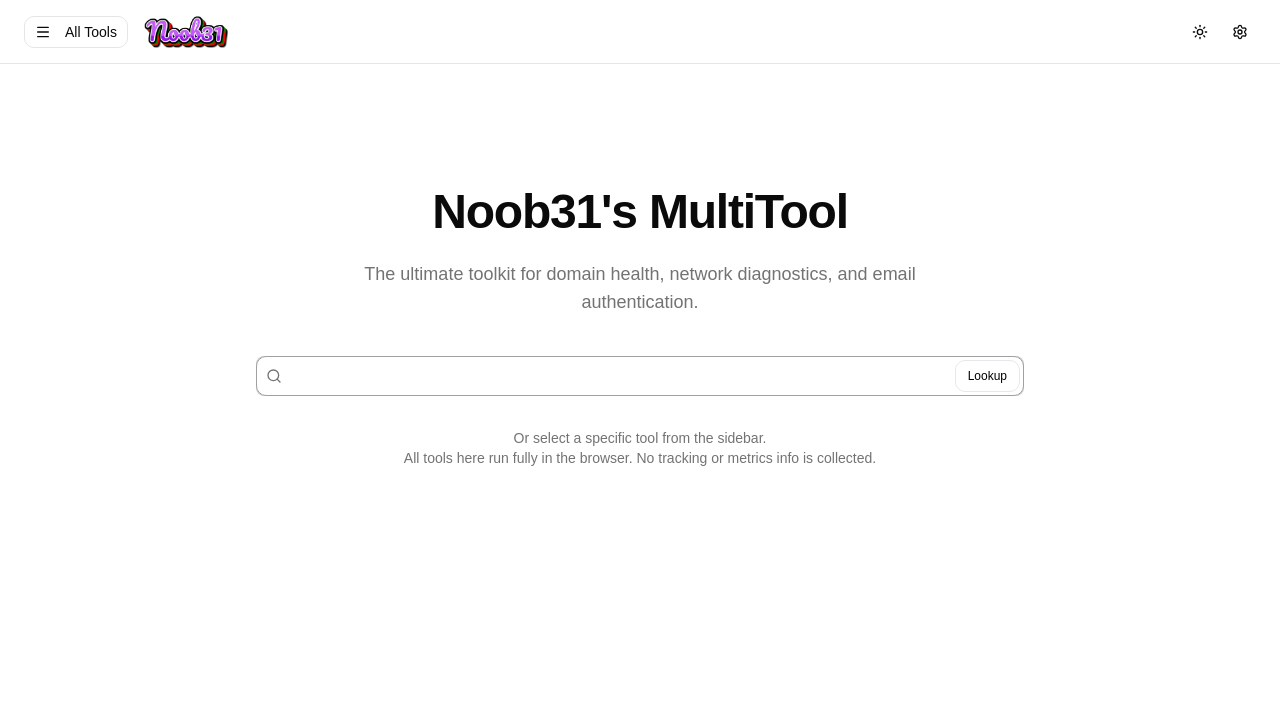
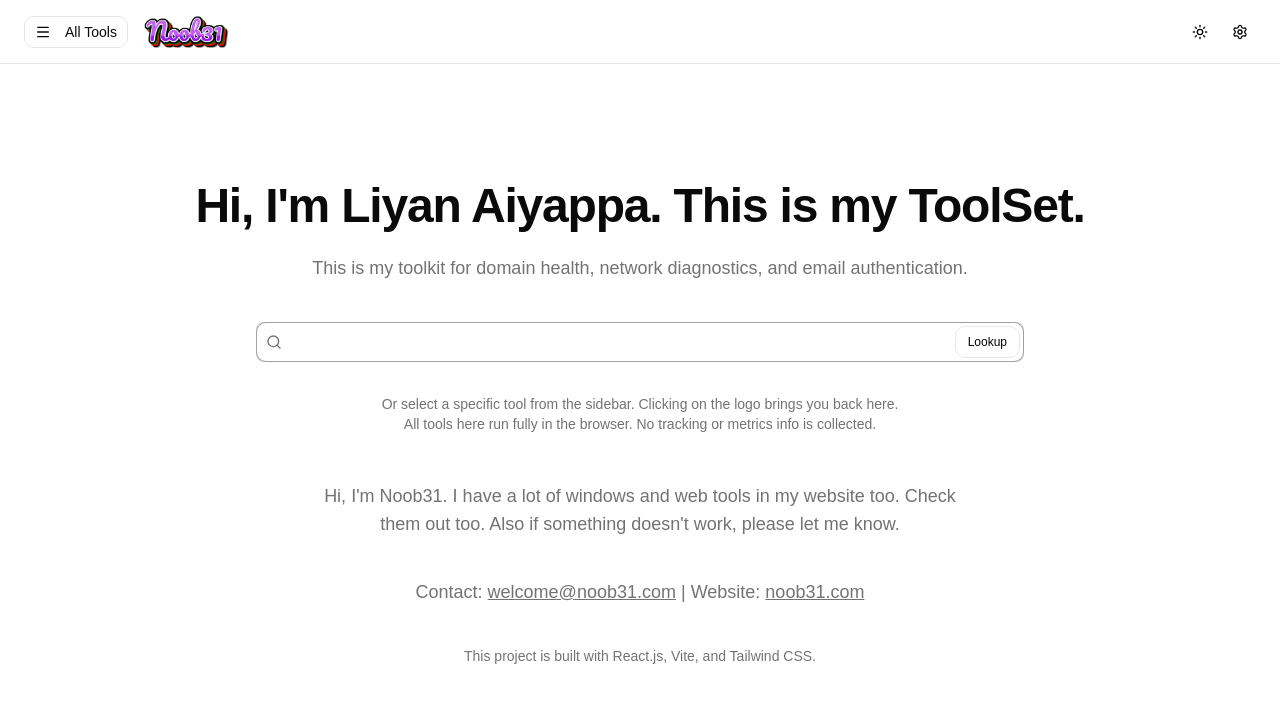
Before and after one commit to Noob31Gen/noob31-multitool, a React (Vite) app: page / in a window 1280 px wide. Shown: the top 702 px of the page. Built offline with nearby package versions, Linux system fonts and the light colour scheme.

Commit message:
modify37-release

```diff
--- a/src/App.tsx
+++ b/src/App.tsx
@@ -25,19 +25,31 @@ function App() {
       <AppLayout>
         <Routes>
           <Route path="/" element={
-            <div className="flex flex-col items-center justify-center min-h-[60vh] text-center px-4">
-              <h1 className="text-3xl sm:text-4xl md:text-5xl font-bold mb-6 tracking-tight">Noob31's MultiTool</h1>
+            <div className="flex flex-col items-center justify-center min-h-[calc(100vh-8rem)] text-center px-4">
+              <h1 className="text-3xl sm:text-4xl md:text-5xl font-bold mb-6 tracking-tight">Hi, I'm Liyan Aiyappa. This is my ToolSet.</h1>
               <p className="text-lg text-muted-foreground mb-10 max-w-2xl">
-                The ultimate toolkit for domain health, network diagnostics, and email authentication.
+                This is my toolkit for domain health, network diagnostics, and email authentication.
               </p>
               <div className="w-full max-w-3xl mb-8">
                 <SuperToolSearch className="relative w-full" autoFocus={true} />
               </div>
               <p className="text-sm text-muted-foreground">
-                Or select a specific tool from the sidebar.
+                Or select a specific tool from the sidebar. Clicking on the logo brings you back here.
               </p>
               <p className="text-sm text-muted-foreground">
                 All tools here run fully in the browser. No tracking or metrics info is collected.
+              </p>
+              <br></br>
+              <br></br>
+              <p className="text-lg text-muted-foreground mb-10 max-w-2xl">
+                Hi, I'm Noob31. I have a lot of windows and web tools in my website too. Check them out too. Also if something doesn't work, please let me know.
+              </p>
+              <p className="text-lg text-muted-foreground mb-10 max-w-2xl">
+                Contact: <a className="underline" href="mailto:welcome@noob31.com">welcome@noob31.com</a> |
+                Website: <a className="underline" href="https://noob31.com/" target="_blank">noob31.com</a>
+              </p>
+              <p className="text-sm text-muted-foreground">
+                This project is built with React.js, Vite, and Tailwind CSS.
               </p>
             </div>
           } />
--- a/src/components/layout/Sidebar.tsx
+++ b/src/components/layout/Sidebar.tsx
@@ -8,7 +8,7 @@ const TOOL_CATEGORIES = [
       { name: "DNS Lookup", path: "/dns/a" },
       { name: "DNSSEC Lookup", path: "/dnssec/dnskey" },
       { name: "Email Auth Lookup", path: "/email/spf" },
-      { name: "Registration Lookup", path: "/registration/whois" },
+      { name: "IP and Registration Lookup", path: "/registration/whois" },
     ],
   },
   {
```
